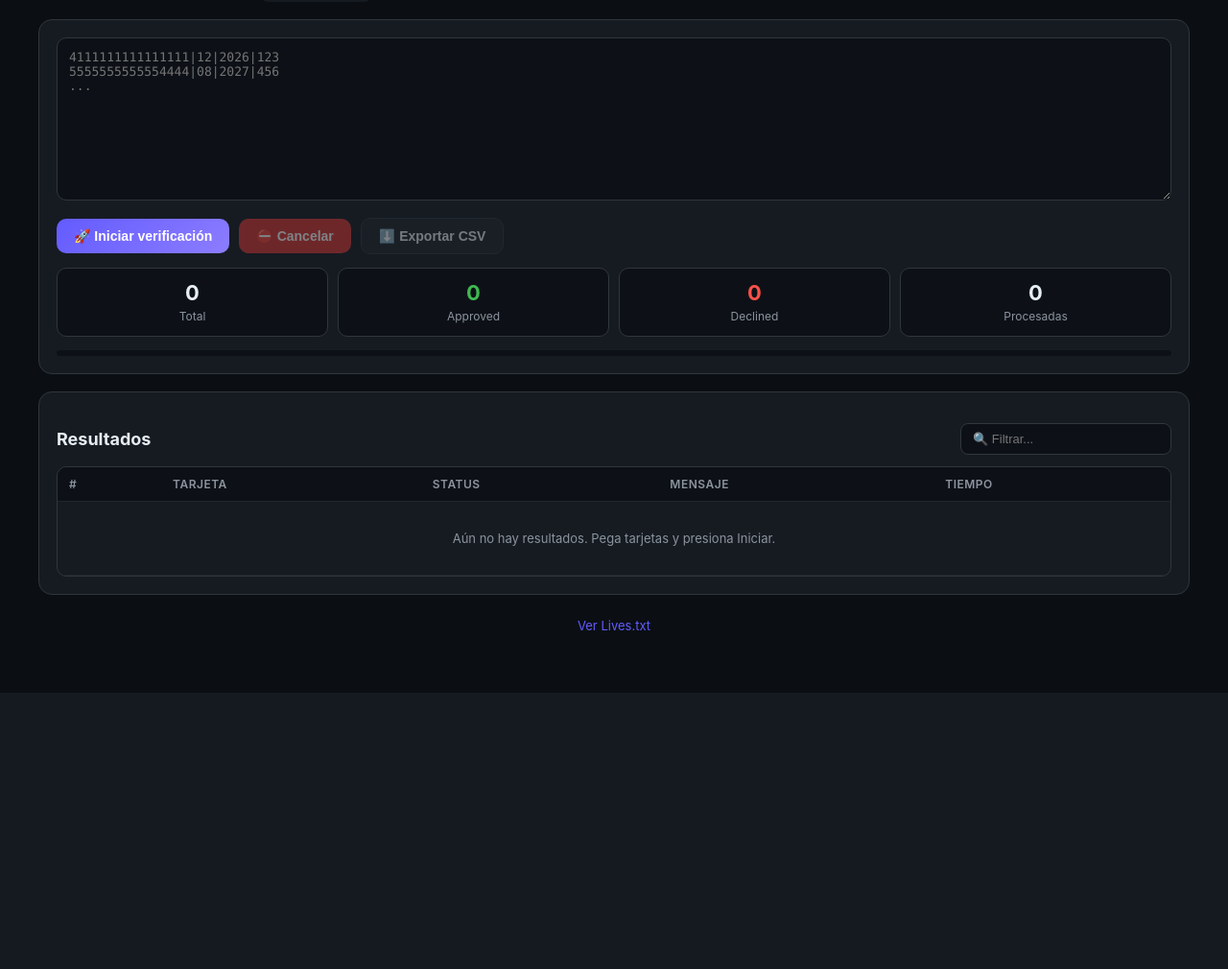
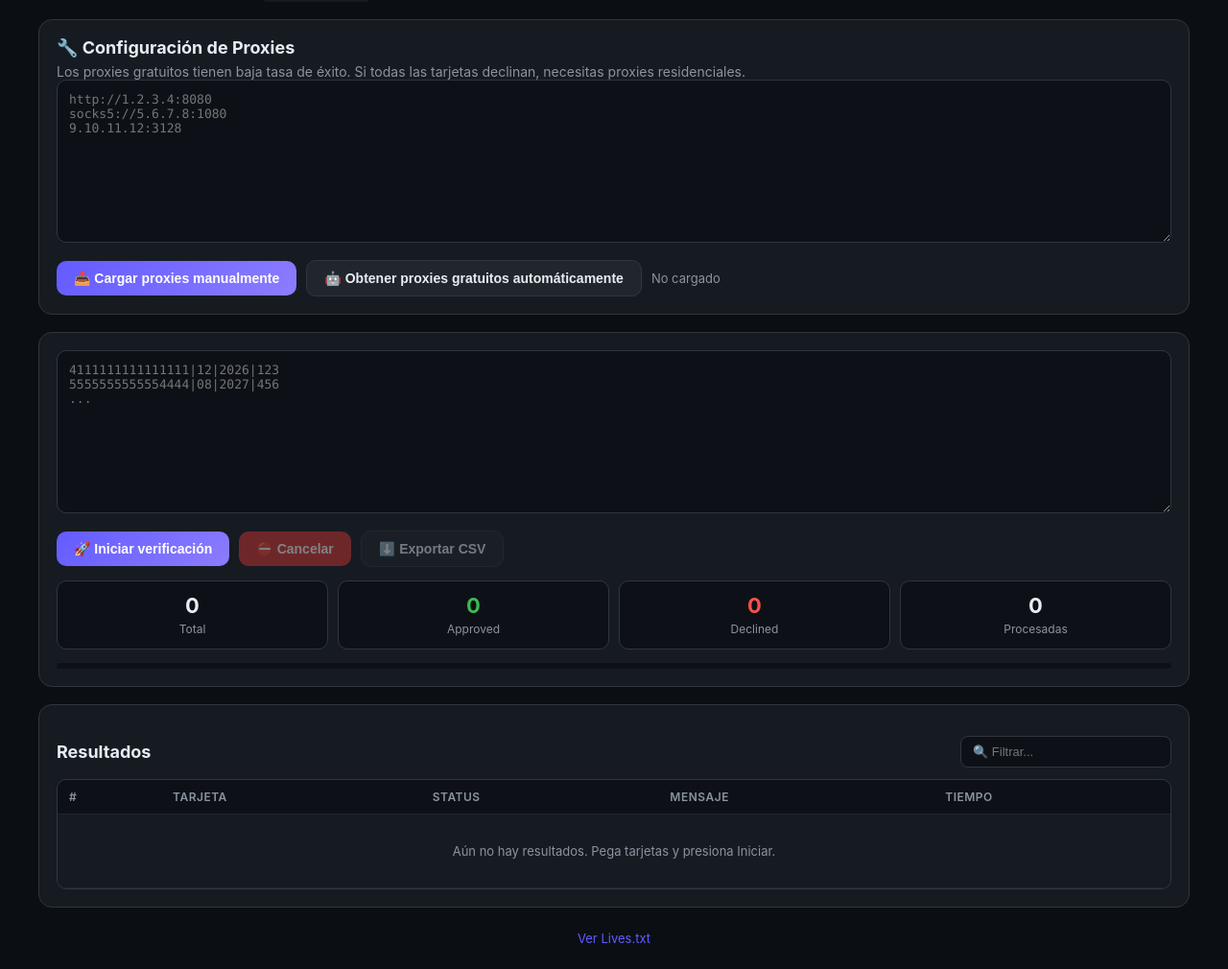
Before and after one commit to krakhe017/checkercc, a Flask app: page / in a window 1280 px wide. Shown: the part 78-1088 px from the top of the page at 96% size. Before the commit the page ends 735 px from the top, so only its background shows below. Run offline with Flask 3, Linux system fonts and the light colour scheme.

Commit message:
Add proxy configuration panel to index.html

```diff
--- a/templates/index.html
+++ b/templates/index.html
@@ -13,6 +13,21 @@
   </header>
 
   <main>
+    <!-- Panel de Proxies -->
+    <section class="panel">
+      <h2>🔧 Configuración de Proxies</h2>
+      <p class="sub">Los proxies gratuitos tienen baja tasa de éxito. Si todas las tarjetas declinan, necesitas proxies residenciales.</p>
+
+      <textarea id="proxies" placeholder="http://1.2.3.4:8080&#10;socks5://5.6.7.8:1080&#10;9.10.11.12:3128"></textarea>
+
+      <div class="row">
+        <button id="btn-proxies-manual" class="primary">📥 Cargar proxies manualmente</button>
+        <button id="btn-proxies-auto">🤖 Obtener proxies gratuitos automáticamente</button>
+        <span id="proxy-status" style="color:#8b949e;font-size:13px;">No cargado</span>
+      </div>
+    </section>
+
+    <!-- Panel de Tarjetas -->
     <section class="panel">
       <textarea id="cards" placeholder="4111111111111111|12|2026|123&#10;5555555555554444|08|2027|456&#10;..."></textarea>
       <div class="row">
@@ -29,6 +44,7 @@
       <div class="progress"><div id="bar" class="bar"></div></div>
     </section>
 
+    <!-- Panel de Resultados -->
     <section class="panel">
       <div class="row space">
         <h2>Resultados</h2>
@@ -64,6 +80,30 @@
 
     const $ = (id) => document.getElementById(id);
 
+    // --- Lógica de Proxies ---
+    $("btn-proxies-manual").addEventListener("click", async () => {
+      const raw = $("proxies").value;
+      const res = await fetch("/api/proxies", {
+        method: "POST",
+        headers: {"Content-Type": "application/json"},
+        body: JSON.stringify({proxies: raw})
+      });
+      const data = await res.json();
+      $("proxy-status").textContent = `✅ ${data.count} proxies cargados`;
+    });
+
+    $("btn-proxies-auto").addEventListener("click", async () => {
+      $("proxy-status").textContent = "⏳ Descargando...";
+      const res = await fetch("/api/proxies/auto", {method: "POST"});
+      const data = await res.json();
+      if (data.error) {
+        $("proxy-status").textContent = `❌ ${data.error}`;
+      } else {
+        $("proxy-status").textContent = `✅ ${data.count} proxies gratuitos cargados (${data.source})`;
+      }
+    });
+
+    // --- Lógica de Checker ---
     async function start() {
       const cards = $("cards").value;
       if (!cards.trim()) { alert("Pega al menos una tarjeta."); return; }
```
